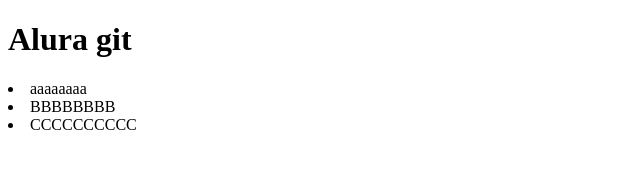
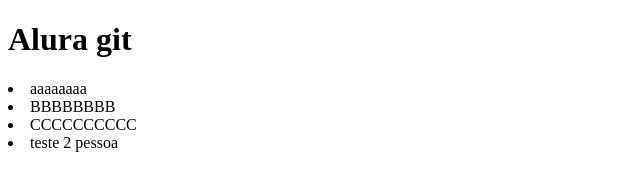
Before and after one commit to MichelNsouza/git_github, a plain HTML site: page index.html in a window 1280 px wide. Shown: the whole page, without its empty margins (0-640 px from the left). Drawn offline with Linux system fonts and the light colour scheme.

Commit message:
testando commit de uma segunda pessoa

```diff
--- a/index.html
+++ b/index.html
@@ -11,5 +11,6 @@
     <li>aaaaaaaa</li>
     <li>BBBBBBBB</li>
     <li>CCCCCCCCCC</li>
+    <li>teste 2 pessoa</li>
 </body>
 </html>
```
